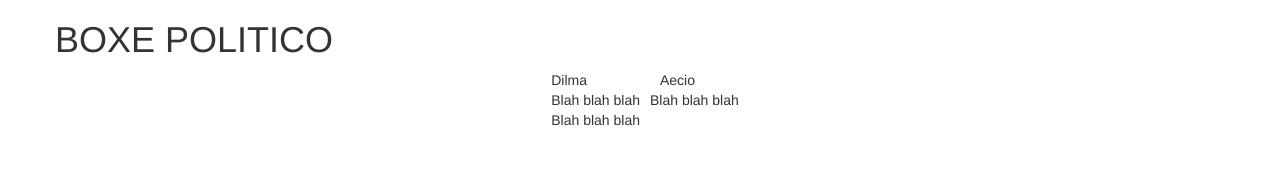
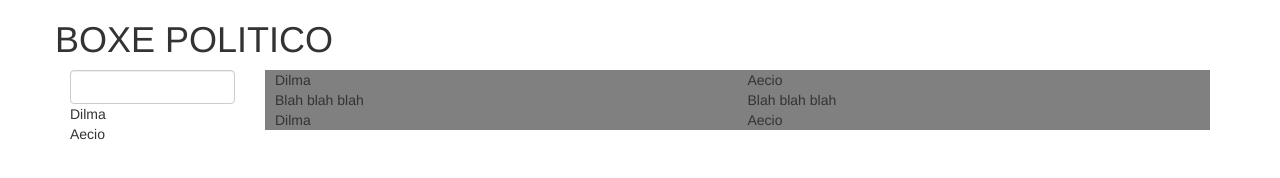
Before and after one commit to joaomsa/hackathon, a website: page static/index.html in a window 1280 px wide. Drawn offline with Linux system fonts and the light colour scheme; some packages are replaced by stand-ins of ours; a script that the page names is missing.

Commit message:
Start basic layout

```diff
--- a/static/index.html
+++ b/static/index.html
@@ -15,7 +15,14 @@
       </div>
       <!-- candidates -->
       <div class="row">
+        <div class="col-xs-2">
+          <input class="form-control" type="text" />
+          <div class="">Dilma</div>
+          <div class="">Aecio</div>
+        </div>
+        <div class="col-xs-10">
           <div class="candidato-tbl">
+
             <div class="candidato-row">
               <div class="candidato-cell">
                 Dilma
@@ -24,15 +31,26 @@
                 Aecio
               </div>
             </div>
+
             <div class="candidato-row">
               <div class="candidato-cell">
-              Blah blah blah
-            </div>
                 Blah blah blah
               </div>
               <div class="candidato-cell">
                 Blah blah blah
               </div>
+            </div>
+
+            <div class="candidato-row">
+              <div class="candidato-cell">
+                Dilma
+              </div>
+              <div class="candidato-cell">
+                Aecio
+              </div>
+            </div>
+          </div>
+
         </div>
         </div>
     </div>
--- a/static/style/less/style.less
+++ b/static/style/less/style.less
@@ -3,6 +3,8 @@
 
 .candidato-tbl {
     display: table;
+    width: 100%;
+    //table-layout: fixed;
     margin: auto;
 }
 
@@ -13,4 +15,13 @@
 .candidato-cell {
     display: table-cell;
     padding: 0 10px;
+    background-color: gray;
+    width: 100px;
 }
+
+.candidato-search {
+    &:extend(.candidato-cell);
+
+    //height: 100%;
+    background-color: salmon;
+}
```
Also changed, not shown: static/style/css/style.css. Lines whose indentation alone changed are shown as unchanged.
